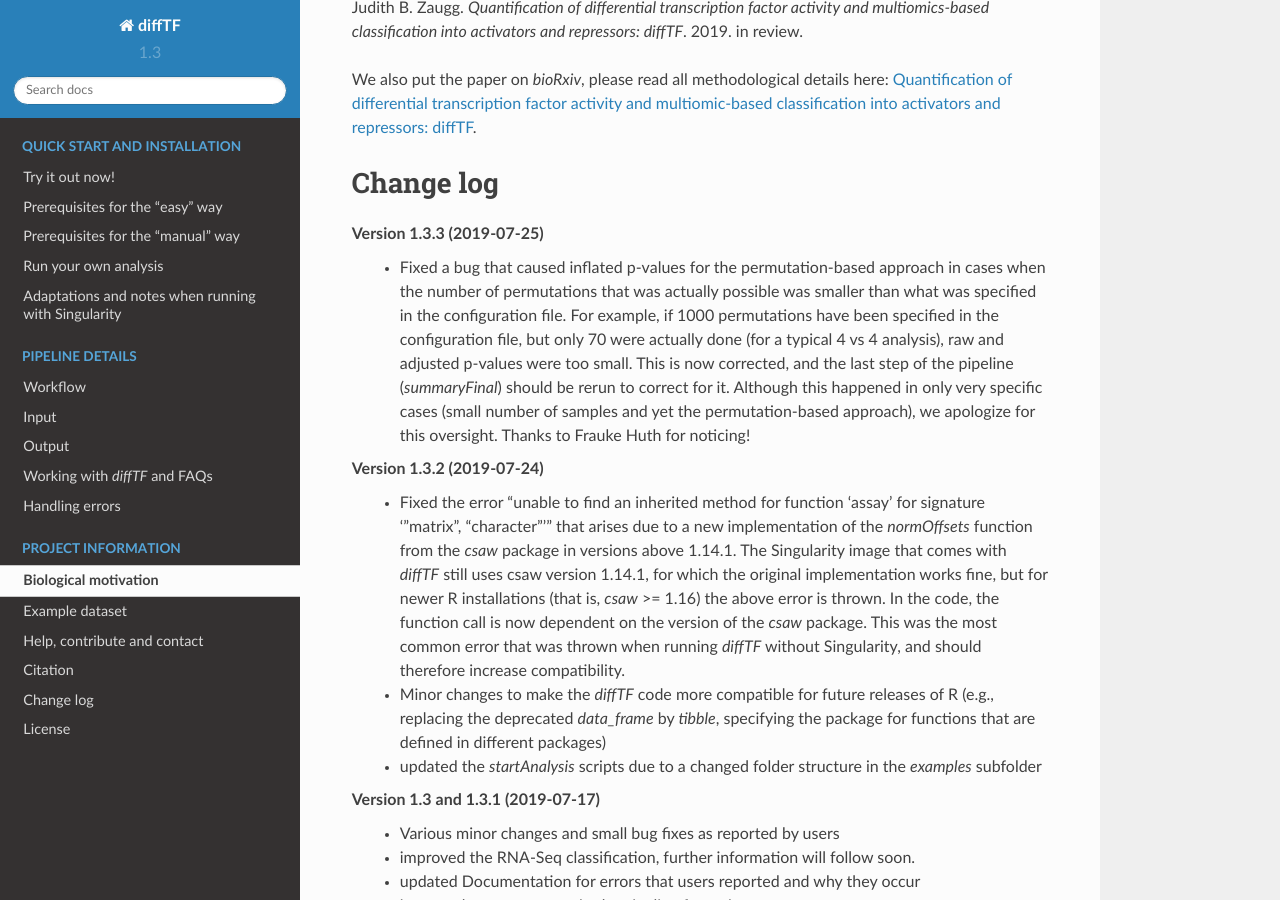
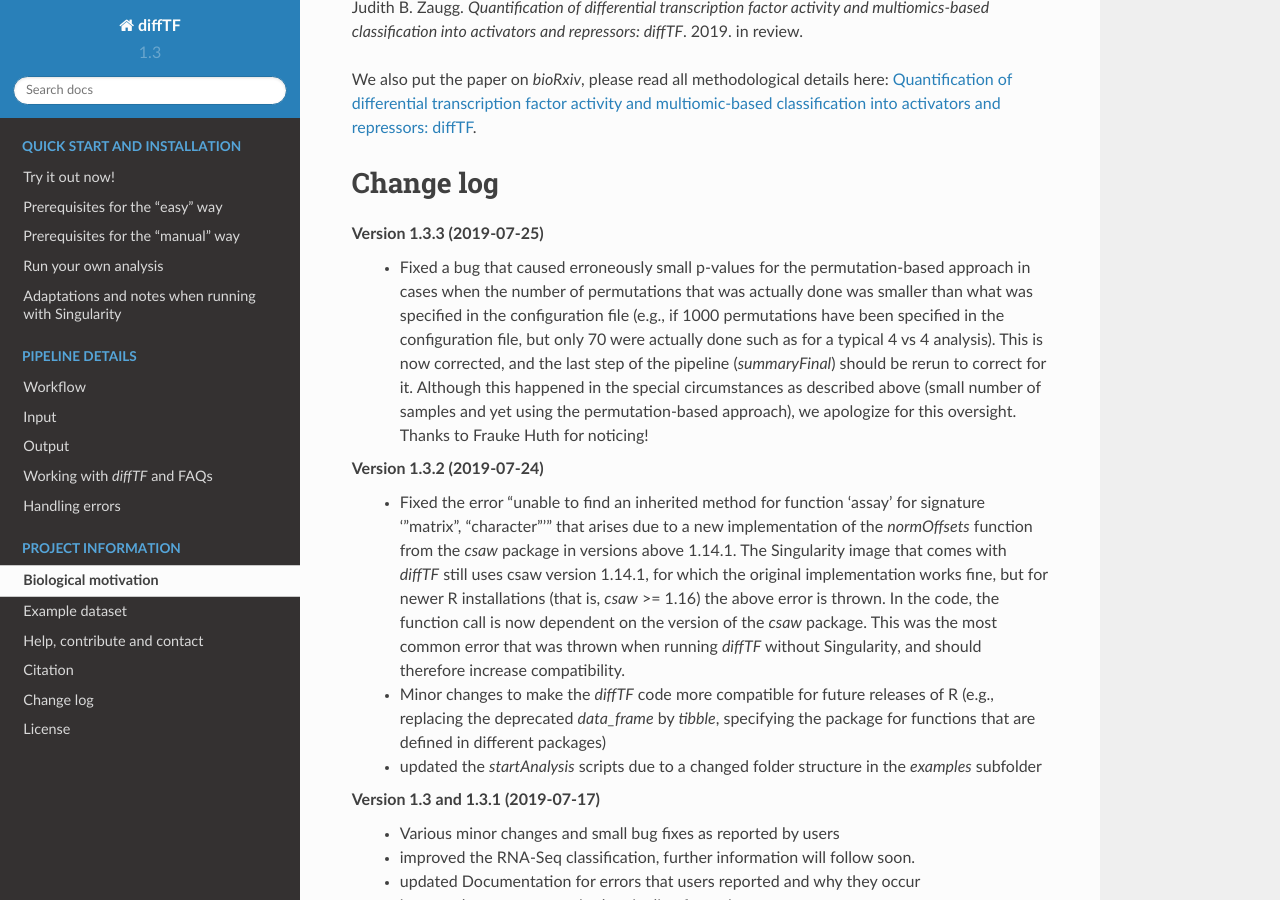
Before and after one commit to jfallmann/diffTF_Fork, a Sphinx documentation site: the page built from docs/projectInfo.rst, in a window 1280 px wide and 900 px high, scrolled down 1880 px. Built offline with Sphinx 7.4.7 and the Read the Docs theme 2.0.0, drawn with Linux system fonts in a browser that asks for light colours.

Commit message:
Clarified the Changelog for v1.3.3

```diff
--- a/docs/projectInfo.rst
+++ b/docs/projectInfo.rst
@@ -54,7 +54,7 @@ We also put the paper on *bioRxiv*, please read all methodological details here:
 Change log
 ============================
 Version 1.3.3 (2019-07-25)
-  - Fixed a bug that caused inflated p-values for the permutation-based approach in cases when the number of permutations that was actually possible was smaller than what was specified in the configuration file. For example, if 1000 permutations have been specified in the configuration file, but only 70 were actually done (for a typical 4 vs 4 analysis), raw and adjusted p-values were too small. This is now corrected, and the last step of the pipeline (*summaryFinal*) should be rerun to correct for it. Although this happened in only very specific cases (small number of samples and yet the permutation-based approach), we apologize for this oversight. Thanks to Frauke Huth for noticing!
+  - Fixed a bug that caused erroneously small p-values for the permutation-based approach in cases when the number of permutations that was actually done was smaller than what was specified in the configuration file (e.g., if 1000 permutations have been specified in the configuration file, but only 70 were actually done such as for a typical 4 vs 4 analysis). This is now corrected, and the last step of the pipeline (*summaryFinal*) should be rerun to correct for it. Although this happened in the special circumstances as described above (small number of samples and yet using the permutation-based approach), we apologize for this oversight. Thanks to Frauke Huth for noticing!
 
 Version 1.3.2 (2019-07-24)
   - Fixed the error "unable to find an inherited method for function ‘assay’ for signature ‘"matrix", "character"’" that arises due to a new implementation of the *normOffsets* function from the *csaw* package in versions above 1.14.1. The Singularity image that comes with *diffTF* still uses csaw version 1.14.1, for which the original implementation works fine, but for newer R installations (that is, *csaw* >= 1.16) the above error is thrown. In the code, the function call is now dependent on the version of the *csaw* package. This was the most common error that was thrown when running *diffTF* without Singularity, and should therefore increase compatibility.
```
